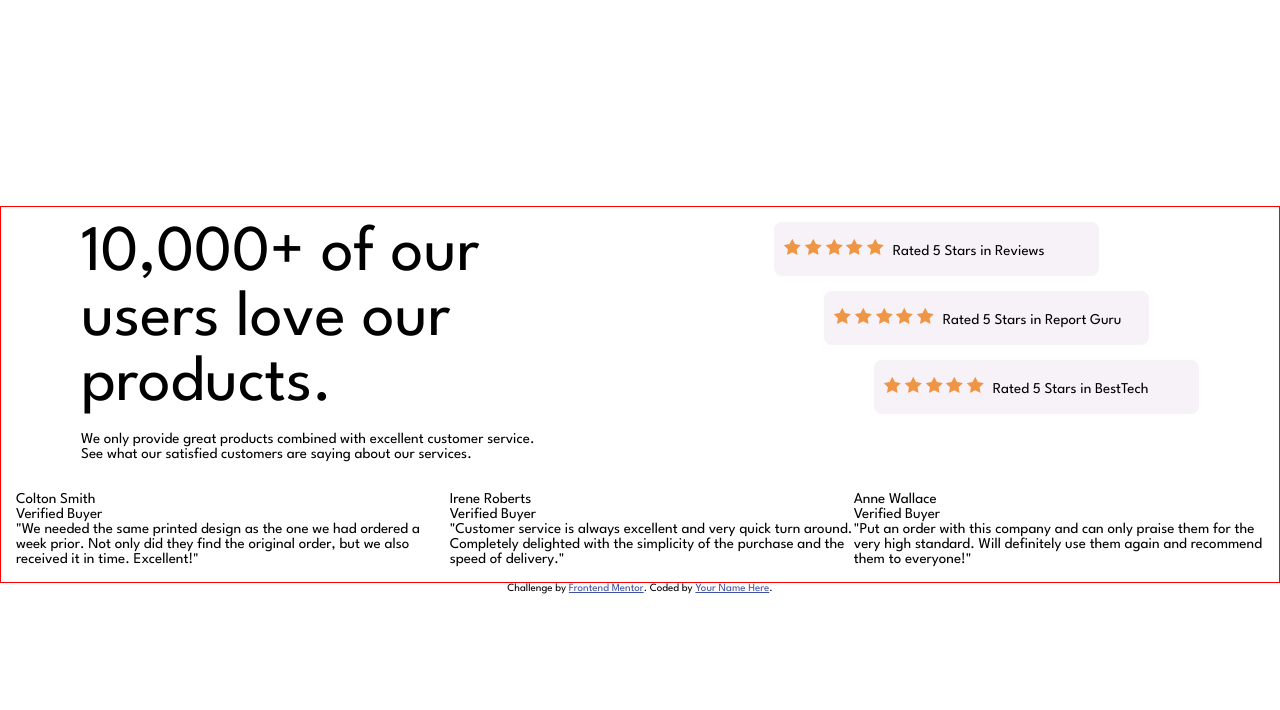
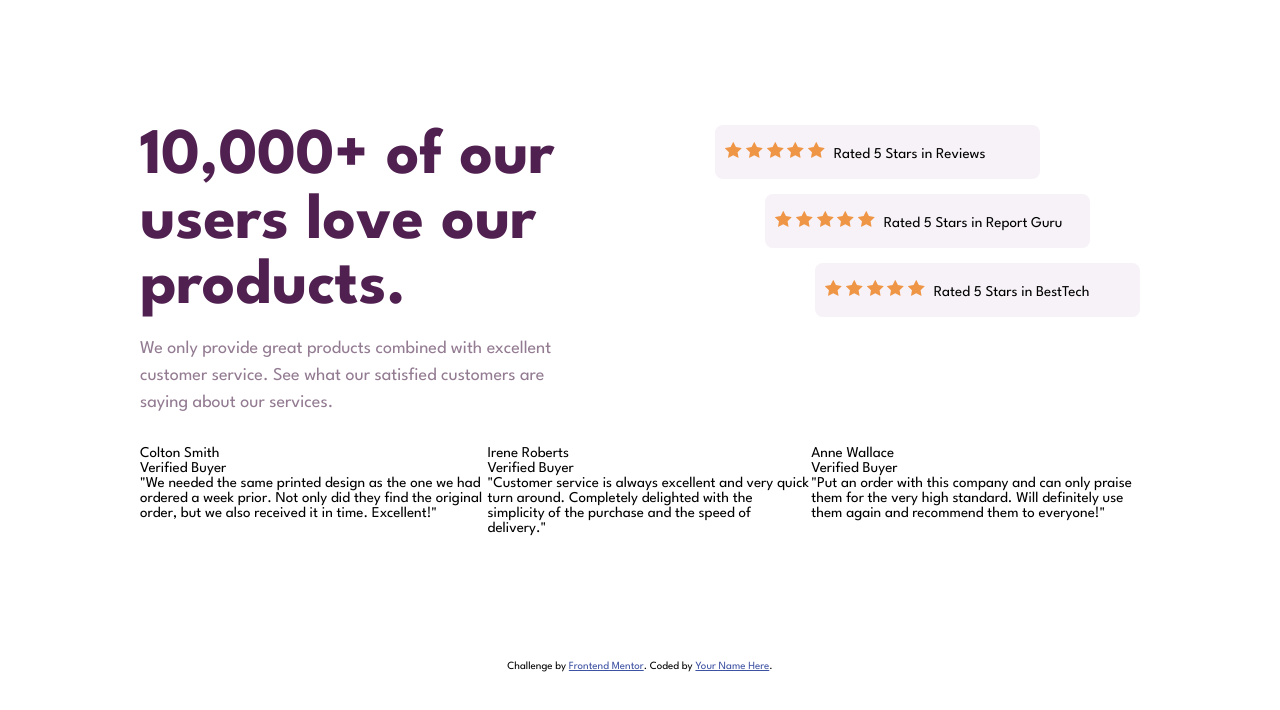
Before and after one commit to Abbasvora/social-proof-section, a plain HTML site: page index.html in a window 1280 px wide. Drawn offline with Linux system fonts and the light colour scheme.

Commit message:
redesign

```diff
--- a/style.css
+++ b/style.css
@@ -49,34 +49,32 @@ body{
     min-height: 100vh;
     display: flex;
     flex-direction: column;
-    justify-content: center;
-    align-items: center;
 }
 
 main{
     display: flex;
     flex-direction: column;
     justify-content: center;
-    border: 1px solid red;
+    margin: 95px 95px;
+    padding: 15px 30px;
 }
 h1{
     font-size: 65px;
     margin-bottom: 15px;
+    color: hsl(300, 43%, 22%);
+    font-weight: 700;
 }
 .row{
     display: flex;
     flex-direction: row;
-    /* justify-content: space-around; */
     padding: 15px 15px;
 }
-
-.col{
-    padding: 0 15px;
+.col:nth-of-type(1){
+    width: 450px;
 }
 
-.col:nth-of-type(1){
-    margin-left: 50px;
-    width: 500px;
+.flex-ratings{
+    margin-left: auto;
 }
 
 .ratings{
@@ -93,10 +91,6 @@ h1{
     line-height: 1.5px;
 }
 
-.review{
-    /* margin-left: 20px; */
-}
-
 .report{
     margin-left: 50px;
 }
@@ -105,9 +99,11 @@ h1{
     margin-left: 100px;
 }
 
-.col:nth-of-type(2){
-    margin-left: auto;
-    margin-right: 50px;
+.col p{
+    color: hsl(303, 10%, 53%);
+    line-height: 1.5;
+    font-size: 18px;
+    font-weight: 300;
 }
 
 
```
